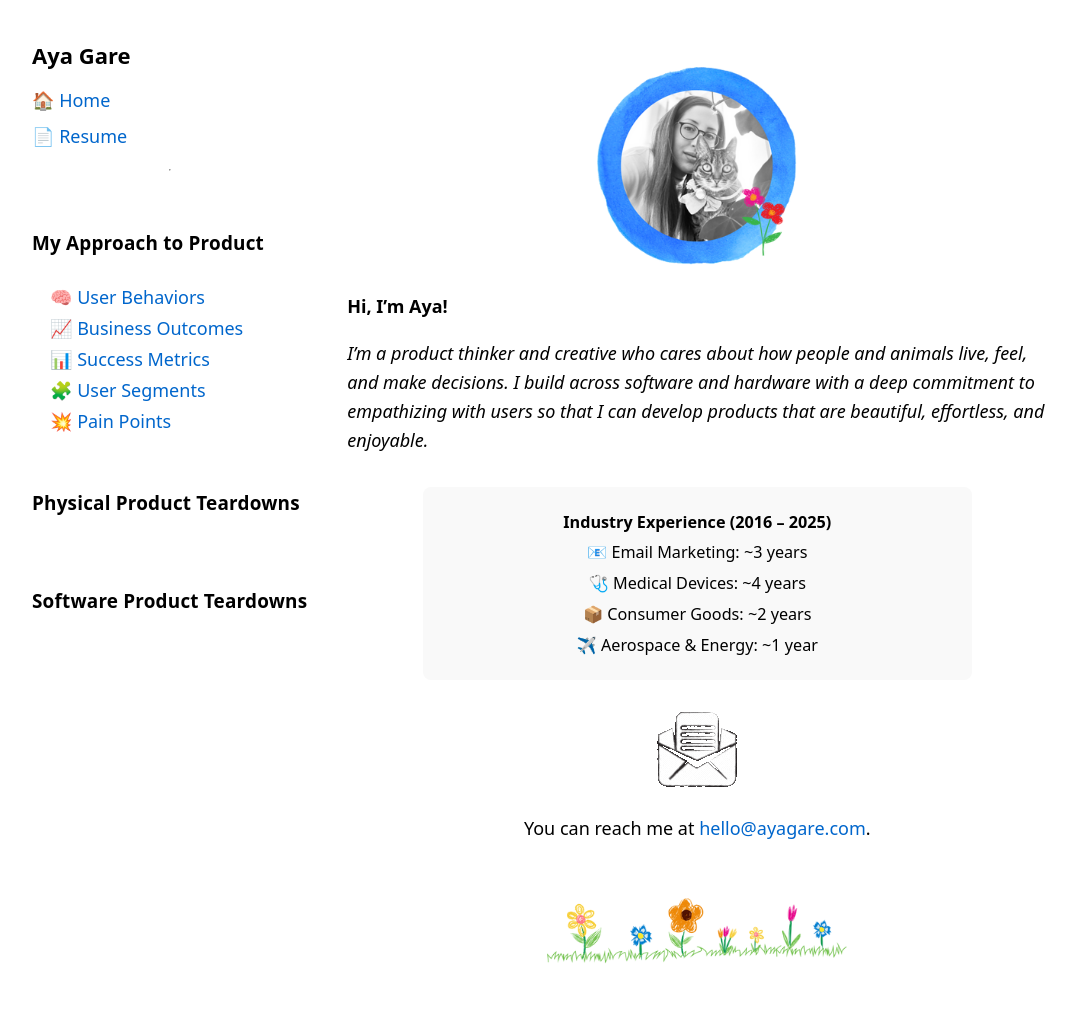
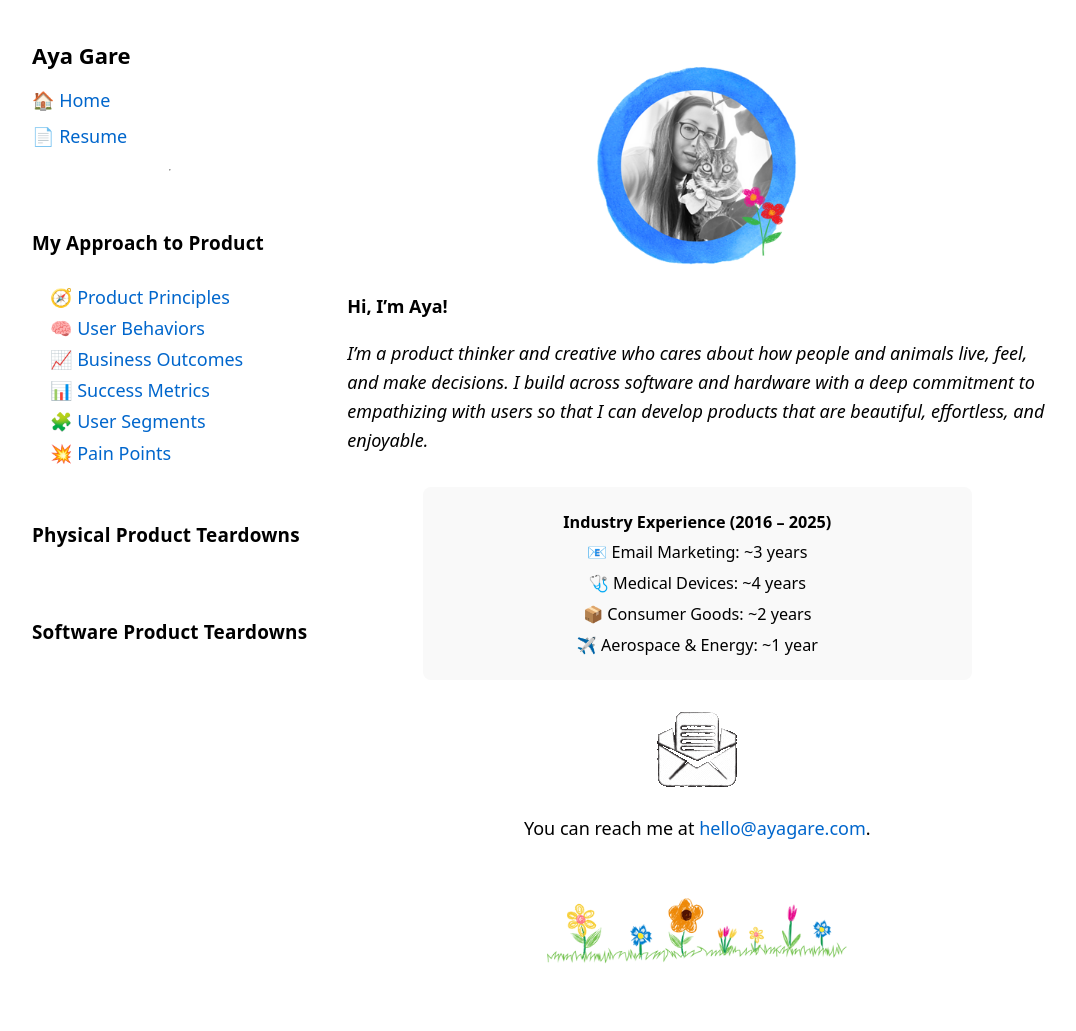
Before and after one commit to luxinflore/luxinflore.github.io, a Jekyll site: the page built from index.md, in a window 1280 px wide. Shown: the whole page, without its empty margins (8-1084 px from the left). Built offline with Jekyll 4.4.1, drawn with Linux system fonts in a browser that asks for light colours.

Commit message:
Add product principles page

```diff
--- a/_includes/nav.html
+++ b/_includes/nav.html
@@ -12,6 +12,7 @@
     <hr>
     <h3>My Approach to Product</h3>
     <ul class="nav-sublist">
+	  <li><a class="cat-hover-link" href="/product-principles">🧭 Product Principles</a></li>
       <li><a class="cat-hover-link" href="/user-behaviors">🧠 User Behaviors</a></li>
       <li><a class="cat-hover-link" href="/business-outcomes">📈 Business Outcomes</a></li>
       <li><a class="cat-hover-link" href="/success-metrics">📊 Success Metrics</a></li>
```
Also changed, not shown: 1 other file.
